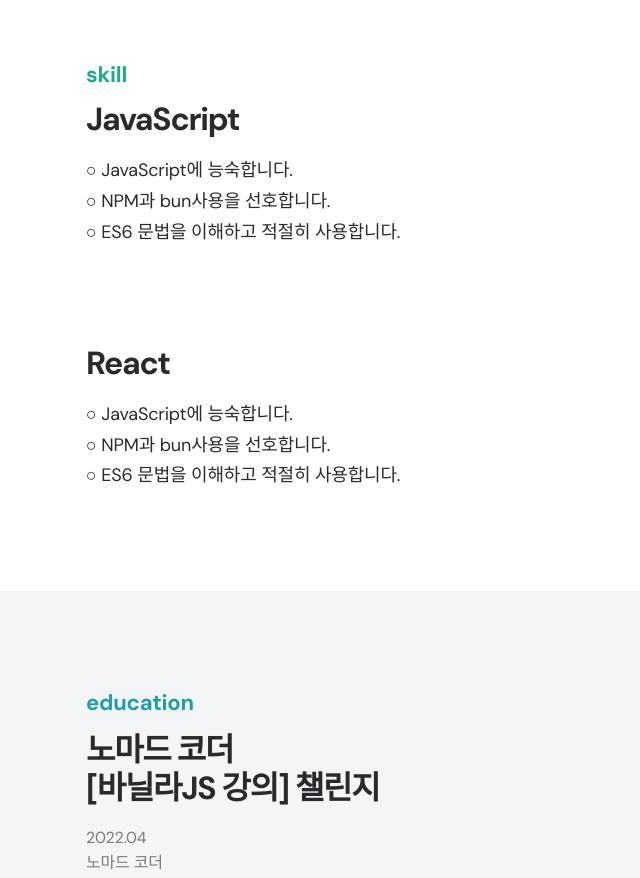
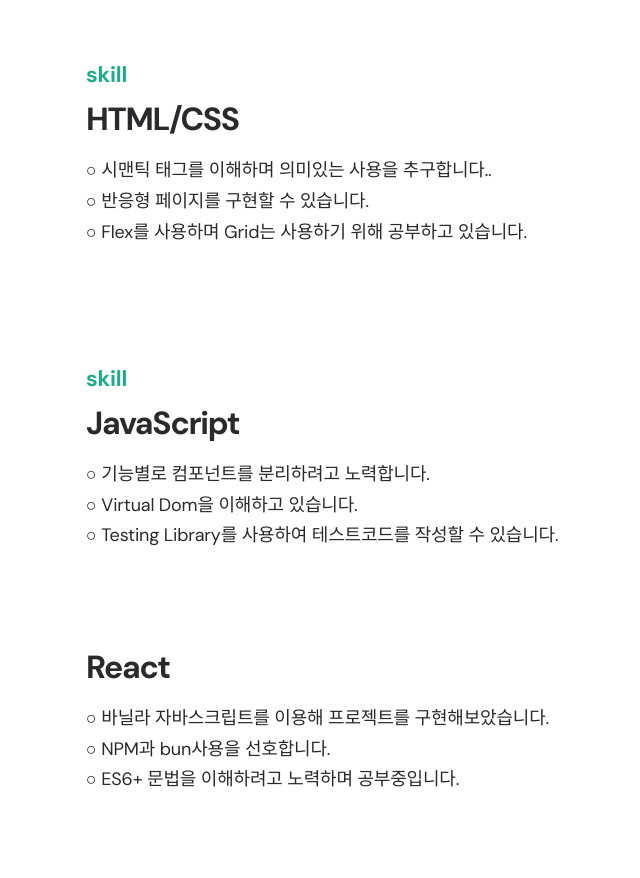
Before and after one commit to lisohh/resume, a website: page index.html in a window 1280 px wide. Shown: the part 3705-4583 px from the top of the page, without its empty margins (89-729 px from the left). Drawn offline with Linux system fonts and the light colour scheme.

Commit message:
Add: Skills

```diff
--- a/index.html
+++ b/index.html
@@ -259,11 +259,26 @@
         <div class="row justify-content-center">
           <div class="col-12 col-md-12">
             <strong class="section-category">skill</strong>
+            <h2 class="section-title skilltitle">HTML/CSS</h2>
+            <p class="section-detail-desc">
+              ○ 시맨틱 태그를 이해하며 의미있는 사용을 추구합니다..<br/>
+              ○ 반응형 페이지를 구현할 수 있습니다.<br/>
+              ○ Flex를 사용하며 Grid는 사용하기 위해 공부하고 있습니다.
+            </p>
+        </div>
+      </div>
+    </section>
+
+    <section class="skill section">
+      <div class="container">
+        <div class="row justify-content-center">
+          <div class="col-12 col-md-12">
+            <strong class="section-category">skill</strong>
             <h2 class="section-title skilltitle">JavaScript</h2>
             <p class="section-detail-desc">
-              ○ JavaScript에 능숙합니다.<br/>
-              ○ NPM과 bun사용을 선호합니다.<br/>
-              ○ ES6 문법을 이해하고 적절히 사용합니다.
+              ○ 기능별로 컴포넌트를 분리하려고 노력합니다.<br/>
+              ○ Virtual Dom을 이해하고 있습니다.<br/>
+              ○ Testing Library를 사용하여 테스트코드를 작성할 수 있습니다.
             </p>
         </div>
       </div>
@@ -275,9 +290,9 @@
           <div class="col-12 col-md-12">
             <h2 class="section-title skilltitle last">React</h2>
             <p class="section-detail-desc last">
-              ○ JavaScript에 능숙합니다.<br/>
+              ○ 바닐라 자바스크립트를 이용해 프로젝트를 구현해보았습니다.<br/>
               ○ NPM과 bun사용을 선호합니다.<br/>
-              ○ ES6 문법을 이해하고 적절히 사용합니다.
+              ○ ES6+ 문법을 이해하려고 노력하며 공부중입니다.
             </p>
         </div>
       </div>
```
